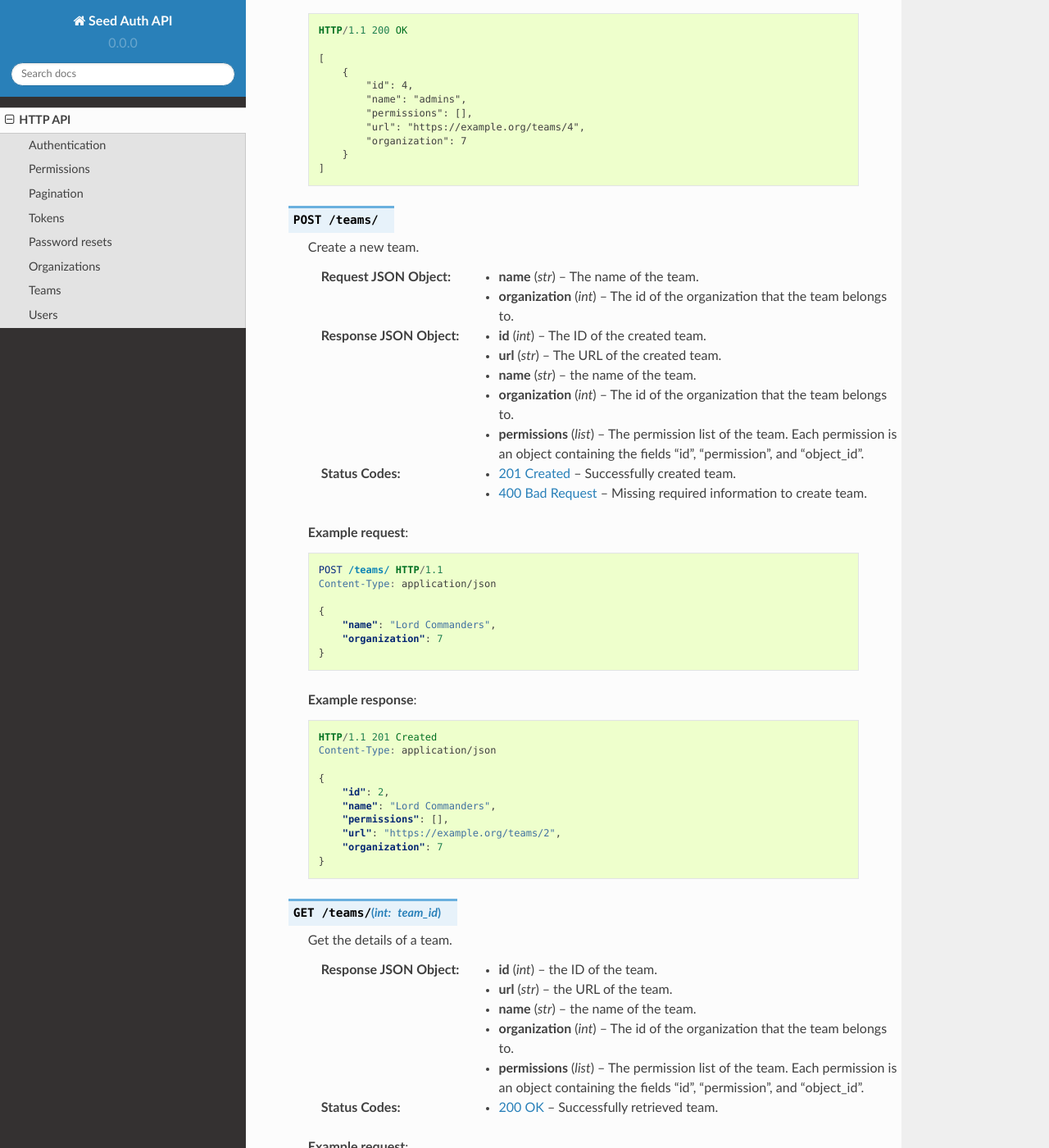
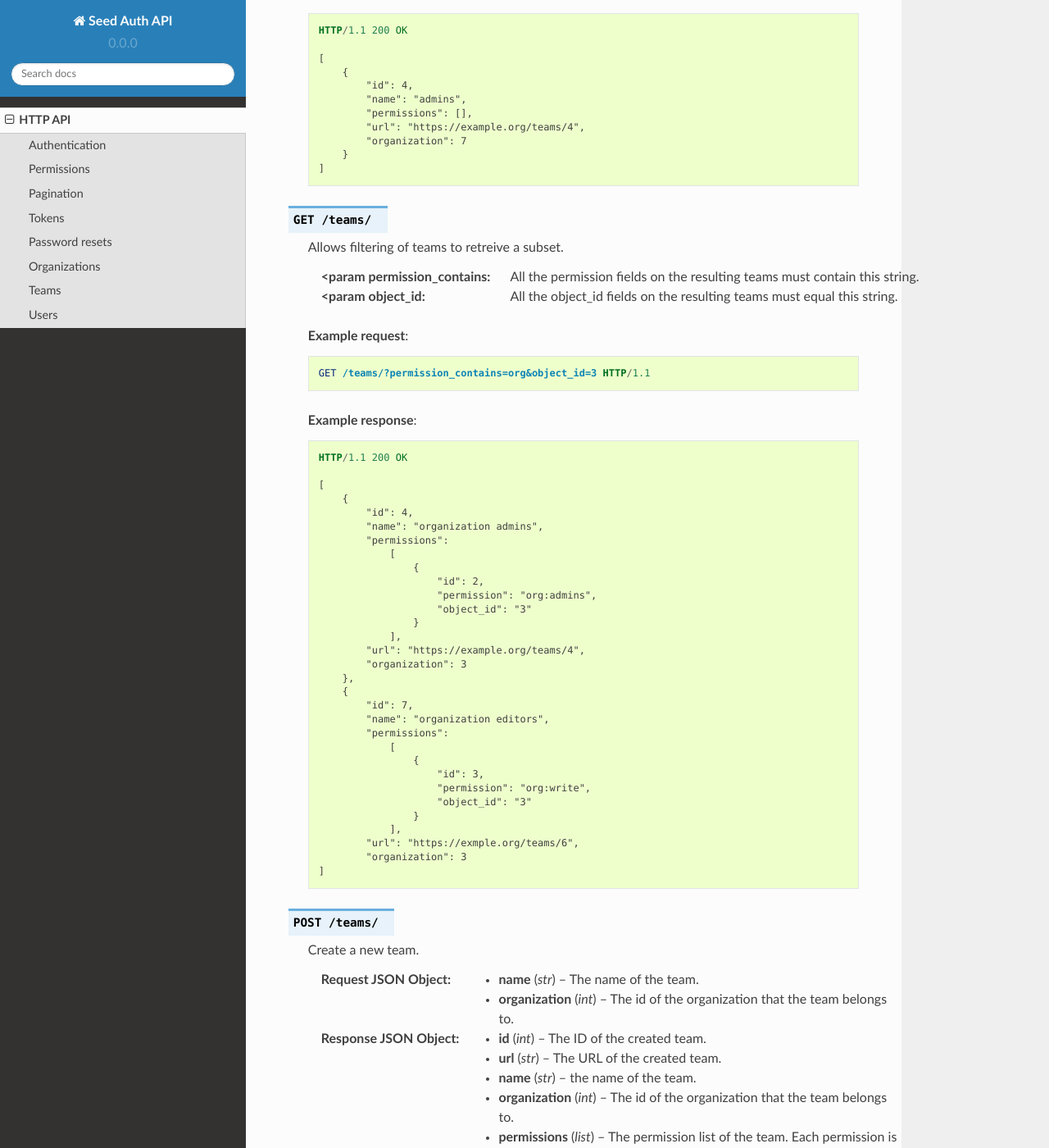
Before and after one commit to praekelt/seed-auth-api, a Sphinx documentation site: the page built from docs/http_api.rst, in a window 1280 px wide and 1400 px high, scrolled down 7410 px. Shown: the whole window at 82% size. Built offline with Sphinx 7.4.7 and the Read the Docs theme 2.0.0, drawn with Linux system fonts in a browser that asks for light colours.

Commit message:
Add documentation for endpoint for filtering teams

```diff
--- a/docs/http_api.rst
+++ b/docs/http_api.rst
@@ -408,6 +408,58 @@ Teams
                 "organization": 7
             }
         ]
+
+.. http:get:: /teams/
+
+    Allows filtering of teams to retreive a subset.
+
+    :<param permission_contains:
+        All the permission fields on the resulting teams must contain this string.
+    :<param object_id:
+        All the object_id fields on the resulting teams must equal this string.
+
+    **Example request**:
+
+    .. sourcecode:: http
+
+        GET /teams/?permission_contains=org&object_id=3 HTTP/1.1
+
+    **Example response**:
+
+    .. sourcecode:: http
+
+        HTTP/1.1 200 OK
+
+        [
+            {
+                "id": 4,
+                "name": "organization admins",
+                "permissions":
+                    [
+                        {
+                            "id": 2,
+                            "permission": "org:admins",
+                            "object_id": "3"
+                        }
+                    ],
+                "url": "https://example.org/teams/4",
+                "organization": 3
+            },
+            {
+                "id": 7,
+                "name": "organization editors",
+                "permissions":
+                    [
+                        {
+                            "id": 3,
+                            "permission": "org:write",
+                            "object_id": "3"
+                        }
+                    ],
+                "url": "https://exmple.org/teams/6",
+                "organization": 3
+        ]
+
 
 .. http:post:: /teams/
 
```
